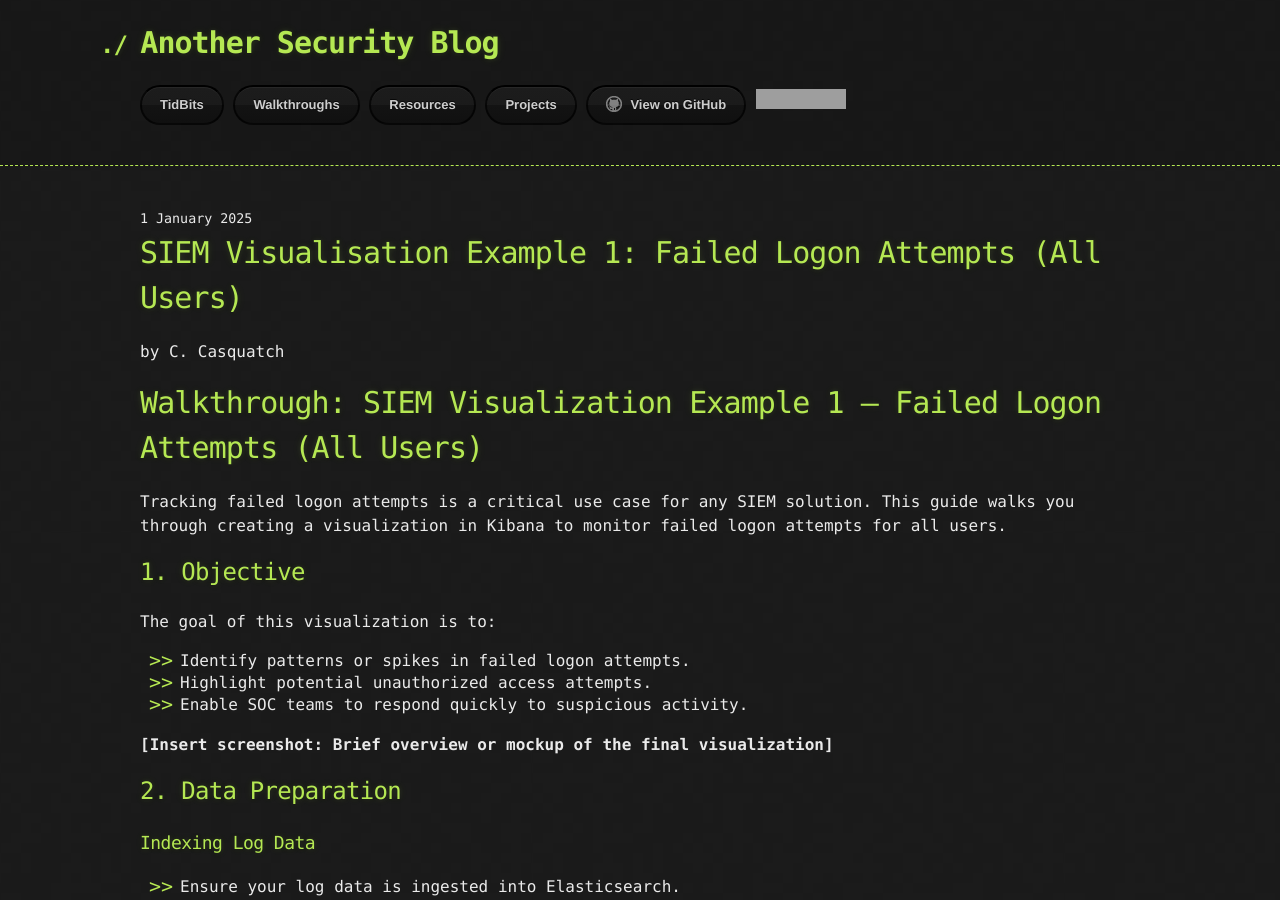
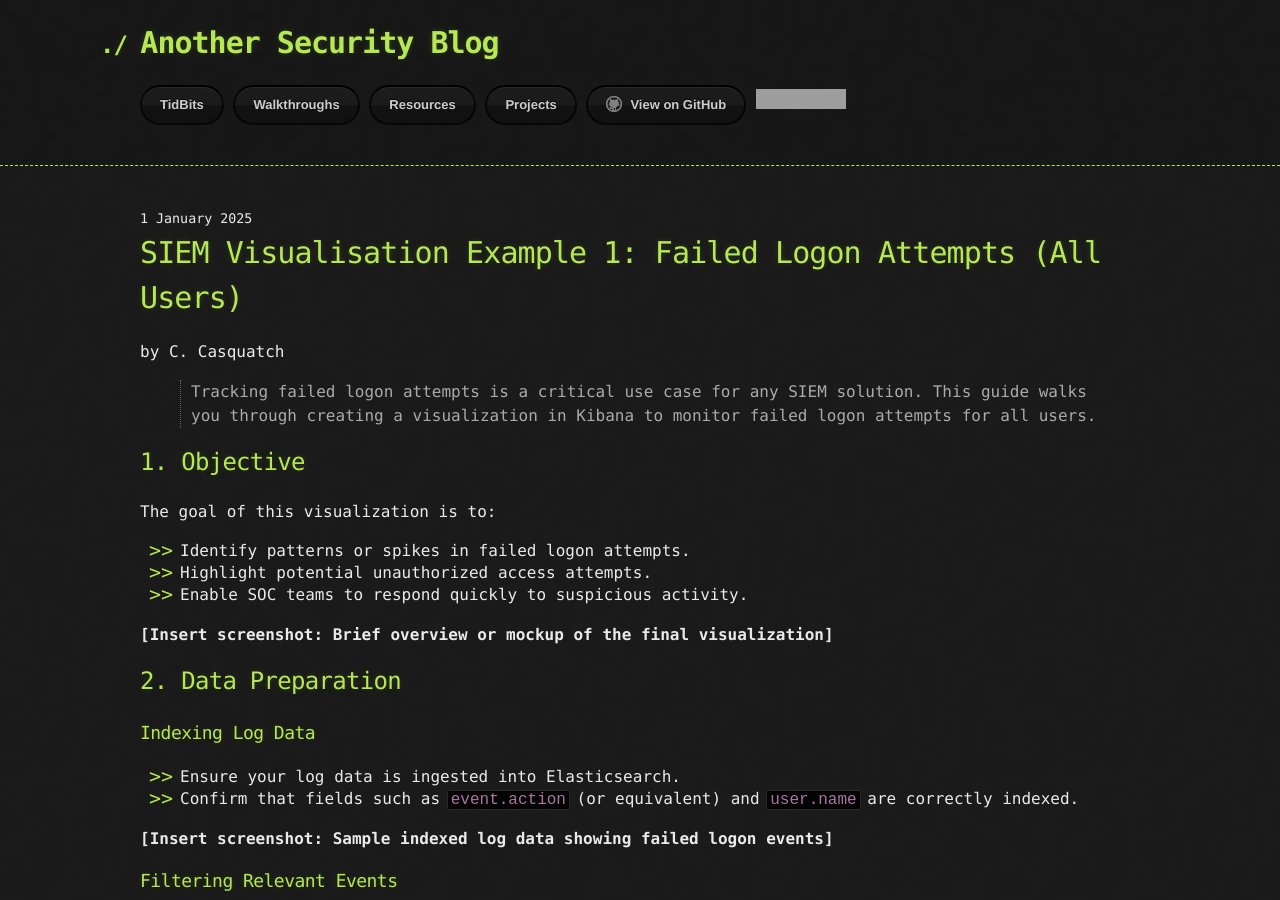
Before and after one commit to CyberCasquatch/cybercasquatch.github.io, a Jekyll site: the page built from _posts/Walkthroughs/2025-01-01-SIEMExampleOne-HTB.markdown, in a window 1280 px wide and 900 px high. Built offline with Jekyll 4.4.1, drawn with Linux system fonts in a browser that asks for light colours; the repository's description, which GitHub fills in, is left out; grey boxes are pictures that could not be loaded.

Commit message:
Update 2025-01-01-SIEMExampleOne-HTB.markdown

```diff
--- a/_posts/Walkthroughs/2025-01-01-SIEMExampleOne-HTB.markdown
+++ b/_posts/Walkthroughs/2025-01-01-SIEMExampleOne-HTB.markdown
@@ -7,9 +7,7 @@ comments: false
 tag: ['soc', 'siem', 'elastic']
 ---
 
-# Walkthrough: SIEM Visualization Example 1 – Failed Logon Attempts (All Users)
-
-Tracking failed logon attempts is a critical use case for any SIEM solution. This guide walks you through creating a visualization in Kibana to monitor failed logon attempts for all users.
+> Tracking failed logon attempts is a critical use case for any SIEM solution. This guide walks you through creating a visualization in Kibana to monitor failed logon attempts for all users.
 
 ## 1\. Objective
 
```
